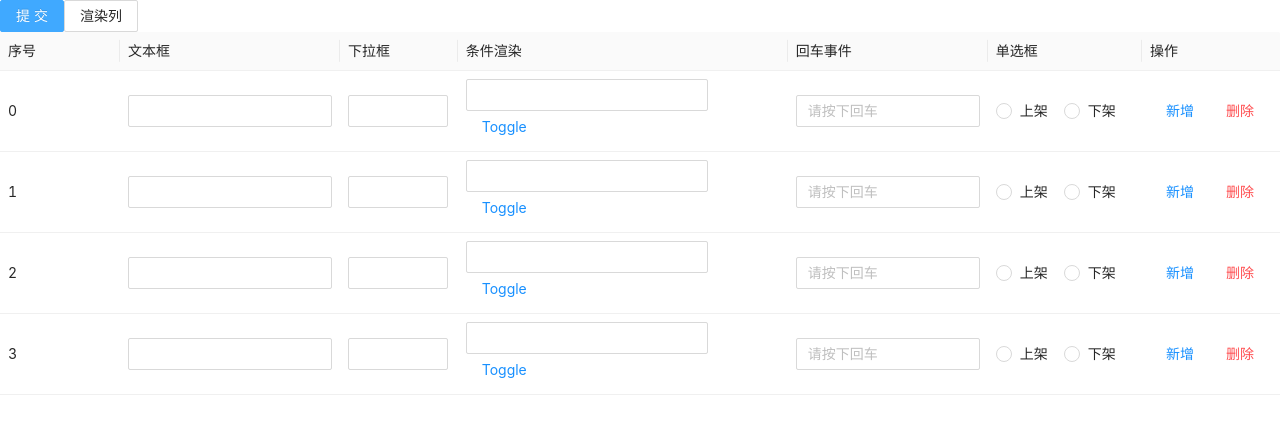
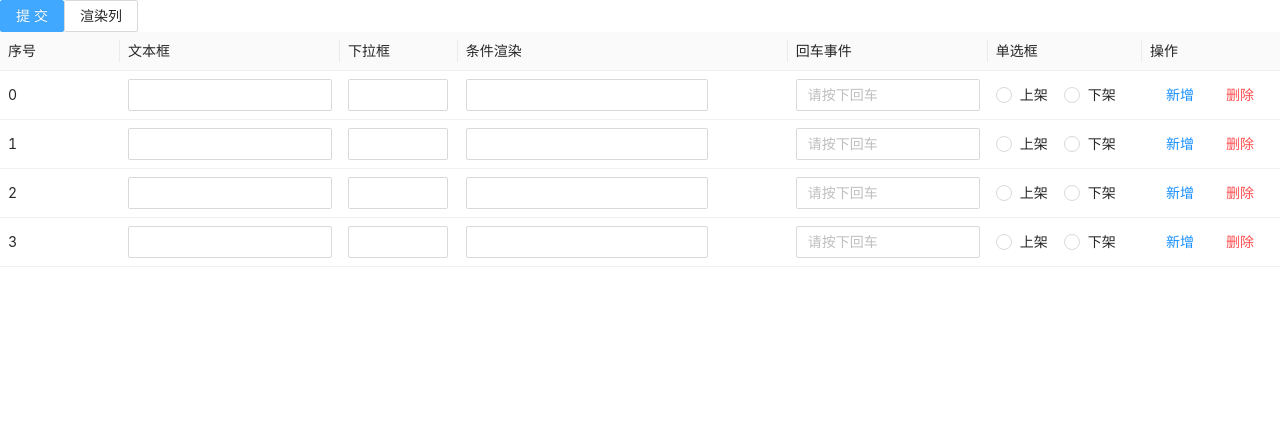
Before and after one commit to Y-Hui/free-playground, a React (Vite) app in the folder packages/vite/: page / in a window 1280 px wide. Shown: the top 434 px of the page. Built offline with nearby package versions, Linux system fonts and the light colour scheme.

Commit message:
✨ feat: 静态列表新增y轴、删除y轴

```diff
--- a/packages/vite/src/focus/index.page.tsx
+++ b/packages/vite/src/focus/index.page.tsx
@@ -12,7 +12,7 @@ import { ColumnsType } from 'antd/lib/table/interface'
 import _ from 'lodash'
 import React, { useEffect, useMemo, useRef, useState } from 'react'
 
-import KeyboardFocus, { KeyboardFocusRef } from './keyboard_focus'
+import KeyboardFocus from './keyboard_focus'
 
 const { Option } = Select
 
@@ -24,7 +24,7 @@ interface Data {
 const Login: React.FC = () => {
   const [data, setData] = useState<Data[]>(() =>
     _.times(4, (key) => {
-      return { key, isEdit: true }
+      return { key, isEdit: false }
     }),
   )
 
@@ -36,7 +36,7 @@ const Login: React.FC = () => {
         dataIndex: '00',
         title: '序号',
         width: 120,
-        render(val, row, index) {
+        render(val, row) {
           return row.key
         },
       },
@@ -96,27 +96,32 @@ const Login: React.FC = () => {
         width: 330,
         render(val, row, index) {
           return (
-            <KeyboardFocus.Holder y={index}>
-              {!row.isEdit ? null : (
-                <Form.Item name={[index, 'a3']} noStyle>
-                  <KeyboardFocus.Input y={index}>
-                    <Input style={{ width: 'auto' }} />
-                  </KeyboardFocus.Input>
-                </Form.Item>
-              )}
-              <Button
-                type="link"
-                onClick={() => {
-                  setData((rawData) => {
-                    const res = _.slice(rawData)
-                    res[index] = { ...row, isEdit: !row.isEdit }
-                    return res
-                  })
-                }}
-              >
-                Toggle
-              </Button>
-            </KeyboardFocus.Holder>
+            <Form.Item name={[index, 'a3']} noStyle>
+              <KeyboardFocus.Input y={index}>
+                <Input style={{ width: 'auto' }} />
+              </KeyboardFocus.Input>
+            </Form.Item>
+            // <KeyboardFocus.Holder y={index}>
+            //   {!row.isEdit ? null : (
+            //     <Form.Item name={[index, 'a3']} noStyle>
+            //       <KeyboardFocus.Input y={index}>
+            //         <Input style={{ width: 'auto' }} />
+            //       </KeyboardFocus.Input>
+            //     </Form.Item>
+            //   )}
+            //   <Button
+            //     type="link"
+            //     onClick={() => {
+            //       setData((rawData) => {
+            //         const res = _.slice(rawData)
+            //         res[index] = { ...row, isEdit: !row.isEdit }
+            //         return res
+            //       })
+            //     }}
+            //   >
+            //     Toggle
+            //   </Button>
+            // </KeyboardFocus.Holder>
           )
         },
       },
@@ -164,7 +169,6 @@ const Login: React.FC = () => {
               <Button
                 type="link"
                 onClick={() => {
-                  focus.current?.forceRecord()
                   setData((rawData) => {
                     const res = _.slice(rawData)
                     res.splice(index, 0, { key: Date.now(), isEdit: false })
@@ -178,7 +182,6 @@ const Login: React.FC = () => {
                 type="link"
                 danger
                 onClick={() => {
-                  // focus.current?.forceRecord()
                   setData((rawData) => {
                     const res = _.slice(rawData)
                     res.splice(index, 1)
@@ -196,10 +199,8 @@ const Login: React.FC = () => {
     return _.filter(result, (item): item is Item => item !== null)
   }, [show])
 
-  const focus = useRef<KeyboardFocusRef | null>(null)
-
   return (
-    <KeyboardFocus ref={focus}>
+    <KeyboardFocus>
       <Form
         onFinish={(e) => {
           console.log(e)
@@ -210,7 +211,6 @@ const Login: React.FC = () => {
         </Button>
         <Button
           onClick={() => {
-            focus.current?.forceRecord()
             setShow((v) => !v)
           }}
         >
--- a/packages/vite/src/focus/keyboard_focus/hooks/use_focus_ctx.ts
+++ b/packages/vite/src/focus/keyboard_focus/hooks/use_focus_ctx.ts
@@ -3,6 +3,7 @@ import { useCallback, useRef } from 'react'
 
 import { SetPointOptions, useKeyboardFocus } from '../context/focus/index'
 import { useHolder } from '../context/holder/ctx'
+import { warn } from '../utils/warn'
 
 export interface PointOptions {
   y: number
@@ -13,7 +14,7 @@ export interface PointOptions {
 }
 
 export default function useFocusContext() {
-  const holderCtx = useHolder()
+  // const holderCtx = useHolder()
   const context = useKeyboardFocus()
   const { setPoint: setPointFn, removePoint } = context
 
@@ -21,9 +22,10 @@ export default function useFocusContext() {
 
   const setPoint = useCallback(
     (options: PointOptions) => {
-      if (holderCtx !== null) {
-        return holderCtx.setPoint(options)
-      }
+      console.log('添加坐标之前')
+      // if (holderCtx !== null) {
+      //   return holderCtx.setPoint(options)
+      // }
       console.log('添加坐标', options.y, xAxisIndex.current)
       setPointFn({
         y: options.y,
@@ -35,19 +37,19 @@ export default function useFocusContext() {
         },
       })
       return () => {
-        console.warn('删除坐标', options.y, xAxisIndex.current)
+        warn(`删除坐标, ${options.y}, ${xAxisIndex.current}`)
         if (typeof xAxisIndex.current !== 'number') return
         removePoint(xAxisIndex.current, options.y)
         xAxisIndex.current = undefined
       }
     },
-    [removePoint, setPointFn, holderCtx],
+    [removePoint, setPointFn],
   )
 
   return {
     ...context,
     setPoint,
-    // setChildrenRenderState: holderCtx?.setChildrenRenderState,
-    xAxisIndex: holderCtx?.xCoordinate || xAxisIndex,
+    // xAxisIndex: holderCtx?.xCoordinate || xAxisIndex,
+    xAxisIndex,
   }
 }
--- a/packages/vite/src/focus/keyboard_focus/index.ts
+++ b/packages/vite/src/focus/keyboard_focus/index.ts
@@ -3,7 +3,6 @@ import FocusManage from './keyboard_focus_context'
 import WrapInput from './wrap_input'
 import WrapSelect from './wrap_select'
 
-export type { KeyboardFocusRef } from './keyboard_focus_context'
 type KeyboardFocusComponent = typeof FocusManage & {
   Input: typeof WrapInput
   Select: typeof WrapSelect
--- a/packages/vite/src/focus/keyboard_focus/keyboard_focus_context.tsx
+++ b/packages/vite/src/focus/keyboard_focus/keyboard_focus_context.tsx
@@ -1,11 +1,5 @@
 import _ from 'lodash'
-import React, {
-  forwardRef,
-  PropsWithChildren,
-  useImperativeHandle,
-  useMemo,
-  useRef,
-} from 'react'
+import React, { PropsWithChildren, useMemo, useRef } from 'react'
 
 import { VECTOR_ERROR } from './constant/error'
 import {
@@ -15,12 +9,7 @@ import {
 } from './context/focus'
 import { createZombiePoint, isZombiePoint } from './utils/zombie_point'
 
-export interface KeyboardFocusRef {
-  forceRecord: () => void
-}
-
-const KeyboardFocusContext = forwardRef<KeyboardFocusRef, PropsWithChildren>(
-  (props, ref) => {
+const KeyboardFocusContext: React.FC<PropsWithChildren> = (props) => {
   const { children } = props
   /**
    * 二维笛卡尔坐标
@@ -82,10 +71,7 @@ const KeyboardFocusContext = forwardRef<KeyboardFocusRef, PropsWithChildren>(
         const yAxis = coordinates.current[y]
         if (!yAxis) return
         yAxis.splice(x, 1)
-          console.log(
-            'removed',
-            JSON.parse(JSON.stringify(coordinates.current)),
-          )
+        console.log('removed', JSON.parse(JSON.stringify(coordinates.current)))
         _.forEach(coordinates.current[y], (vector, index) => {
           vector.setXAxisValue(index)
         })
@@ -137,8 +123,7 @@ const KeyboardFocusContext = forwardRef<KeyboardFocusRef, PropsWithChildren>(
       },
       notifyBottom(x, y) {
         // 是否处于最后一行
-          if (y === _.size(coordinates.current) - 1)
-            return VECTOR_ERROR.Y_MAXIMUM
+        if (y === _.size(coordinates.current) - 1) return VECTOR_ERROR.Y_MAXIMUM
         // 取出对应的行
         const yAxis = coordinates.current[y + 1]
         // 此行不存在
@@ -159,31 +144,12 @@ const KeyboardFocusContext = forwardRef<KeyboardFocusRef, PropsWithChildren>(
     return result
   }, [])
 
-    useImperativeHandle(
-      ref,
-      () => {
-        return {
-          forceRecord() {
-            _.forEach(coordinates.current, (row) => {
-              _.forEach(row, (vector) => {
-                vector.setXAxisValue(undefined)
-              })
-            })
-            forceRecordDepValue.current += 1
-            coordinates.current = []
-          },
-        }
-      },
-      [],
-    )
-
   return (
     <KeyboardFocusCtx.Provider value={state}>
       {children}
     </KeyboardFocusCtx.Provider>
   )
-  },
-)
+}
 
 KeyboardFocusContext.displayName = 'KeyboardFocusContext'
 
--- /dev/null
+++ b/packages/vite/src/focus/keyboard_focus/utils/warn.ts
@@ -0,0 +1,3 @@
+export function warn(val: string, color = '#ffca2b') {
+  console.log(`%c${val}`, `padding: 0 8px; color:black;background:${color};`)
+}
--- a/packages/vite/src/focus/keyboard_focus/wrap_input.tsx
+++ b/packages/vite/src/focus/keyboard_focus/wrap_input.tsx
@@ -13,13 +13,13 @@ interface WrapInputProps extends NativeInputProps {
 const WrapInput: React.VFC<WrapInputProps> = (props) => {
   const { y, children, ...rest } = props
   const context = useFocusContext()
-  const { setPoint } = context
+  const { setPoint, forceRecordDepValue } = context
 
   const inputNode = useRef<HTMLInputElement>(null)
 
   const onKeyDown = useInputFocus({ ...context, y })
 
-  // const forceRecordDep = forceRecordDepValue.current
+  const forceRecordDep = forceRecordDepValue.current
 
   useEffect(() => {
     return setPoint({
@@ -32,7 +32,7 @@ const WrapInput: React.VFC<WrapInputProps> = (props) => {
         })
       },
     })
-  }, [setPoint, y])
+  }, [setPoint, y, forceRecordDep])
 
   return cloneElement<NativeInputProps>(children, {
     ...rest,
```
Also changed, not shown: packages/vite/src/focus/keyboard_focus/context/holder/holder.tsx (+19 -4 lines). Lines whose indentation alone changed are shown as unchanged.
